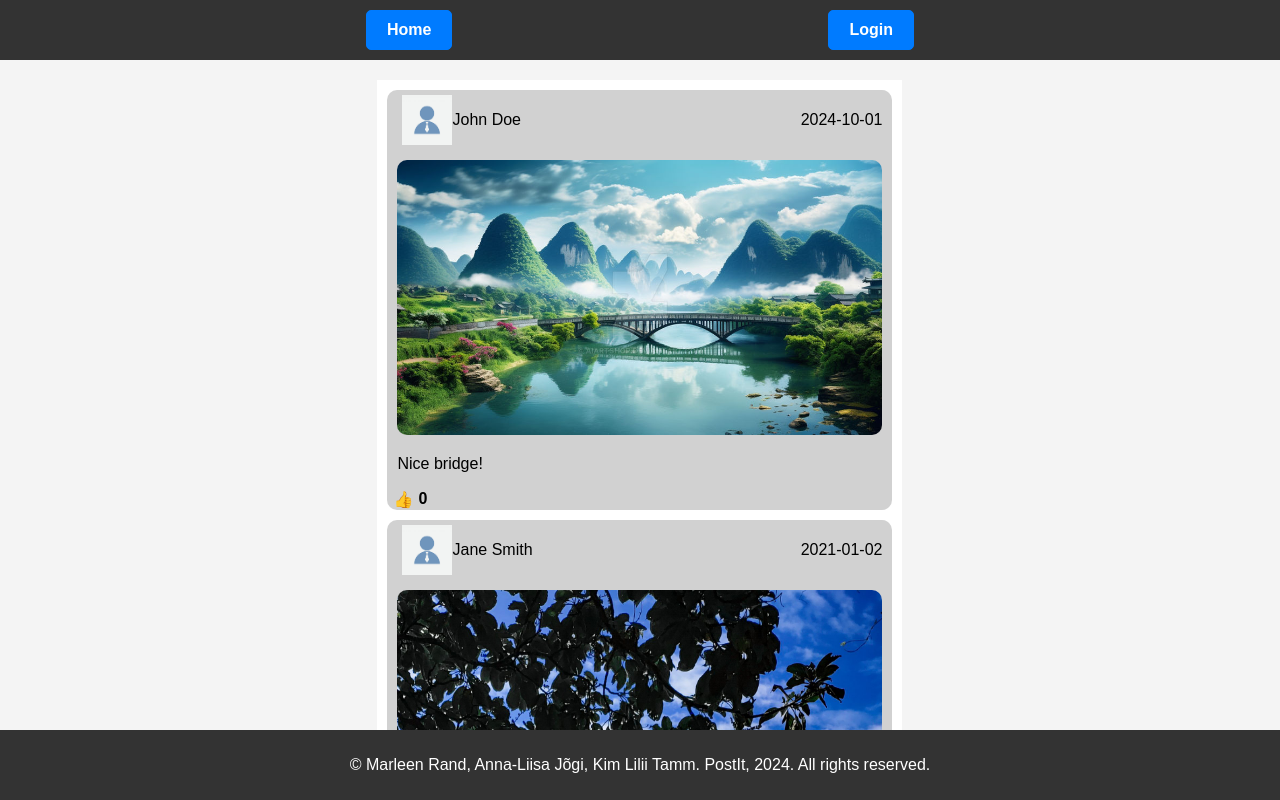
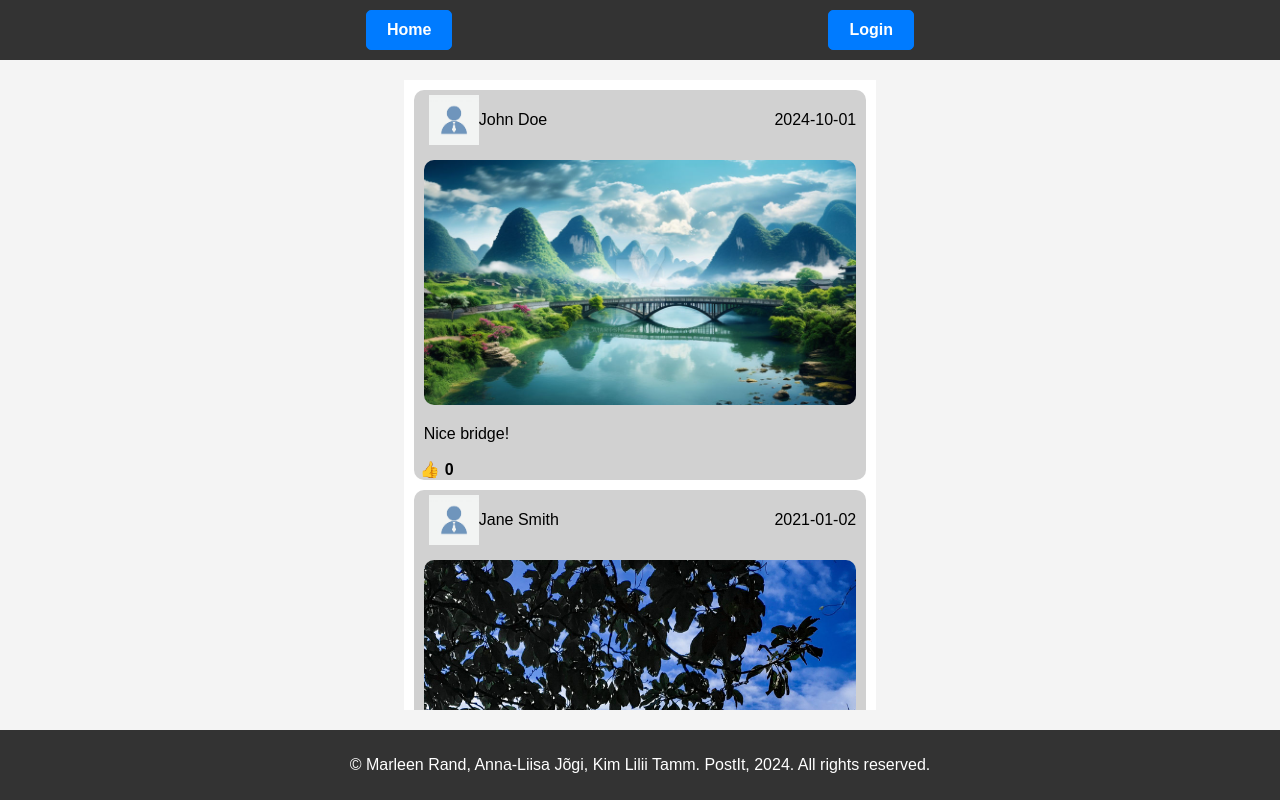
Before and after one commit to randmarl/wad_group_q_vue, a Vue app: page / in a window 1280 px wide. Built offline with nearby package versions, Linux system fonts and the light colour scheme.

Commit message:
changes after practical session

```diff
--- a/src/App.vue
+++ b/src/App.vue
@@ -68,7 +68,7 @@ nav {
 
 main {
   flex: 1;
-  overflow-y: auto;
+  overflow-y: hidden;
   padding: 20px;
 }
 
@@ -77,7 +77,6 @@ footer {
   color: white;
   text-align: center;
   padding: 10px 0;
-  position: fixed;
   bottom: 0;
   width: 100%;
  }
```
Also changed, not shown: 1 other file (tests, documents, lock files or other folders).
